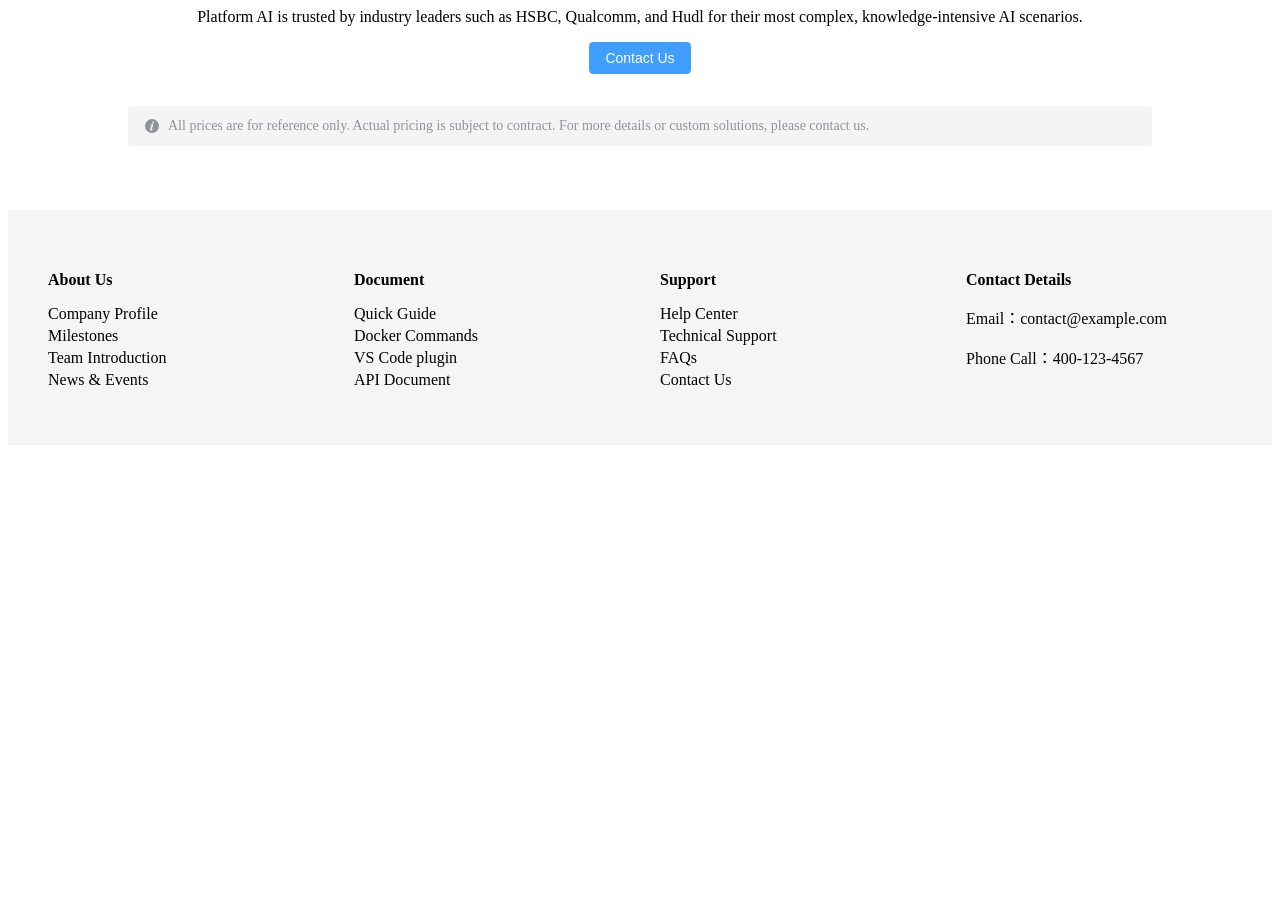
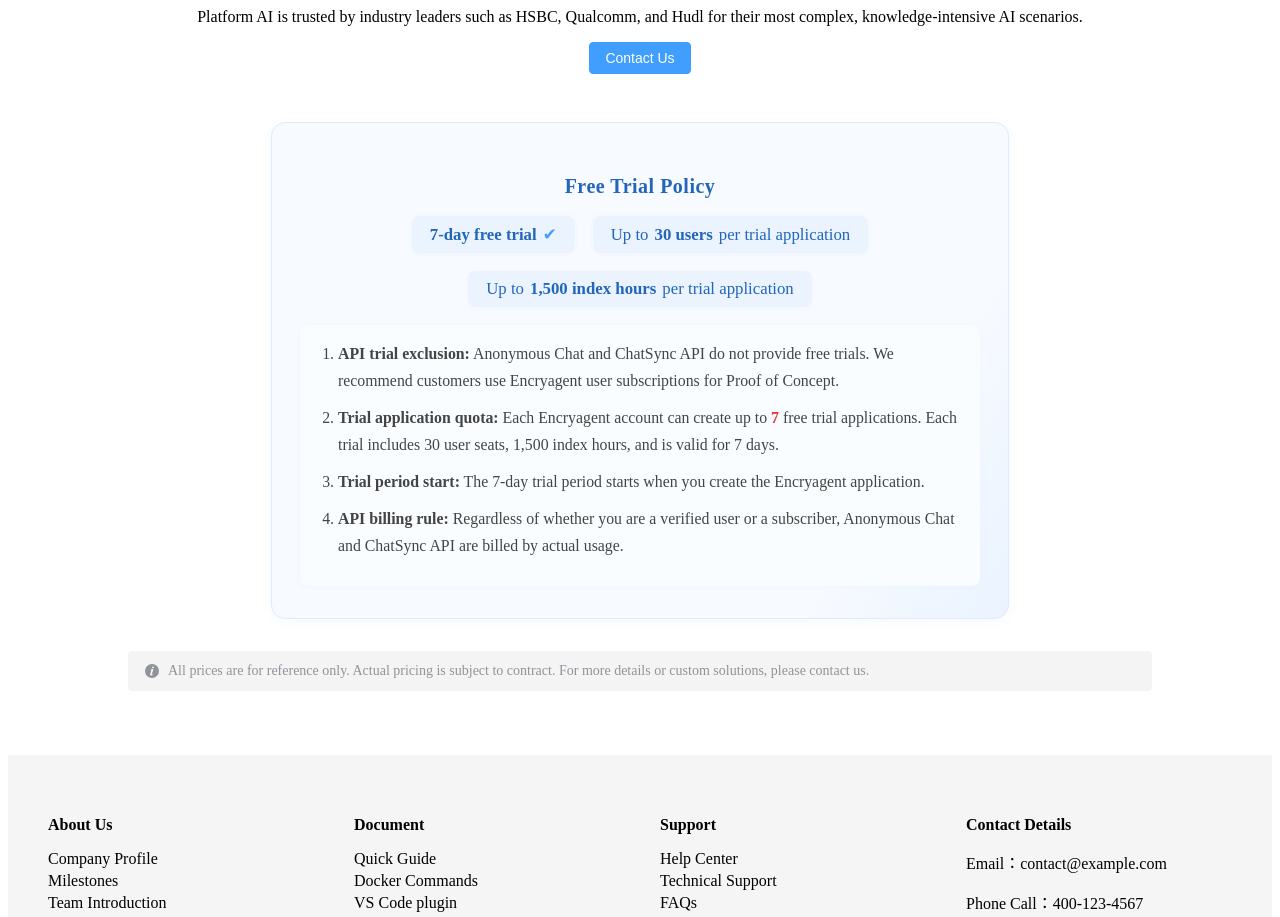
Before and after one commit to maxuchang001/RAG_Promotional_Website, a Vue app: page /pricing in a window 1280 px wide. Shown: the part 1960-2877 px from the top of the page. Before the commit the page ends 2405 px from the top, so only its background shows below. Built offline with nearby package versions, Linux system fonts and the light colour scheme.

Commit message:
Add Free Policy in Pricing page

```diff
--- a/src/views/Pricing.vue
+++ b/src/views/Pricing.vue
@@ -132,6 +132,38 @@
       <h3>Let's Get Started</h3>
       <p>Platform AI is trusted by industry leaders such as HSBC, Qualcomm, and Hudl for their most complex, knowledge-intensive AI scenarios.</p>
       <el-button type="primary">Contact Us</el-button>
+    </div>
+
+    <!-- Free Trial Policy -->
+    <div class="free-trial-note">
+      <h3>Free Trial Policy</h3>
+      <ul>
+        <li>
+          <strong>7-day free trial</strong> <span style="color:#409EFF;">✔</span>
+        </li>
+        <li>
+          Up to <strong>30 users</strong> per trial application
+        </li>
+        <li>
+          Up to <strong>1,500 index hours</strong> per trial application
+        </li>
+      </ul>
+      <div class="trial-details">
+        <ol>
+          <li>
+            <strong>API trial exclusion:</strong> Anonymous Chat and ChatSync API do not provide free trials. We recommend customers use Encryagent user subscriptions for Proof of Concept.
+          </li>
+          <li>
+            <strong>Trial application quota:</strong> Each Encryagent account can create up to <span style="color:#e53935;">7</span> free trial applications. Each trial includes 30 user seats, 1,500 index hours, and is valid for 7 days.
+          </li>
+          <li>
+            <strong>Trial period start:</strong> The 7-day trial period starts when you create the Encryagent application.
+          </li>
+          <li>
+            <strong>API billing rule:</strong> Regardless of whether you are a verified user or a subscriber, Anonymous Chat and ChatSync API are billed by actual usage.
+          </li>
+        </ol>
+      </div>
     </div>
 
     <!-- Disclaimer -->
@@ -280,4 +312,63 @@
 .note {
   margin-top: 32px;
 }
+.free-trial-note {
+  margin: 48px auto 0 auto;
+  background: linear-gradient(120deg, #f7faff 80%, #eaf3ff 100%);
+  border-radius: 14px;
+  padding: 32px 28px;
+  max-width: 680px;
+  box-shadow: 0 2px 12px rgba(64,158,255,0.06);
+  border: 1px solid #e3eafc;
+  transition: box-shadow 0.2s;
+}
+.free-trial-note h3 {
+  margin-bottom: 18px;
+  font-size: 1.25rem;
+  font-weight: 700;
+  color: #2266bb;
+  text-align: center;
+  letter-spacing: 0.5px;
+}
+.free-trial-note ul {
+  margin-bottom: 18px;
+  padding-left: 0;
+  display: flex;
+  flex-wrap: wrap;
+  gap: 18px;
+  justify-content: center;
+}
+.free-trial-note ul li {
+  background: #eaf3ff;
+  border-radius: 8px;
+  padding: 8px 18px;
+  font-size: 1.05rem;
+  color: #2266bb;
+  font-weight: 500;
+  box-shadow: 0 1px 4px rgba(64,158,255,0.04);
+  display: flex;
+  align-items: center;
+  gap: 6px;
+}
+.trial-details {
+  font-size: 0.99rem;
+  color: #444;
+  background: #fafdff;
+  border-radius: 8px;
+  padding: 16px 18px;
+  margin-top: 8px;
+  box-shadow: 0 1px 4px rgba(64,158,255,0.03);
+}
+.trial-details ol {
+  margin: 0;
+  padding-left: 20px;
+}
+.trial-details li {
+  margin-bottom: 10px;
+  line-height: 1.7;
+}
+.trial-details span {
+  color: #e53935;
+  font-weight: 600;
+}
 </style>
```
